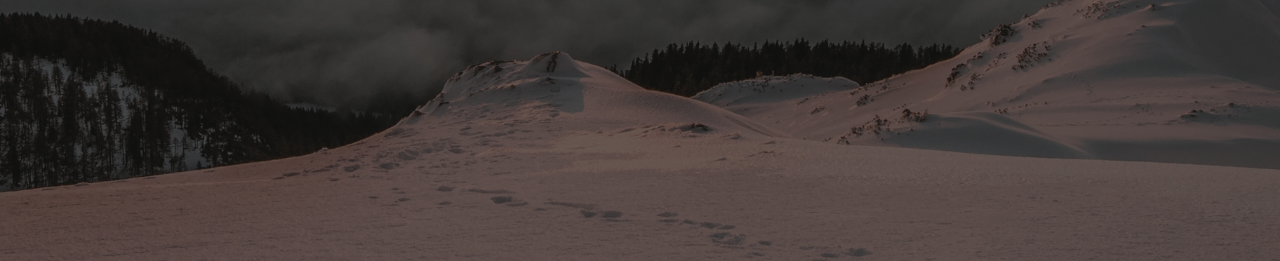
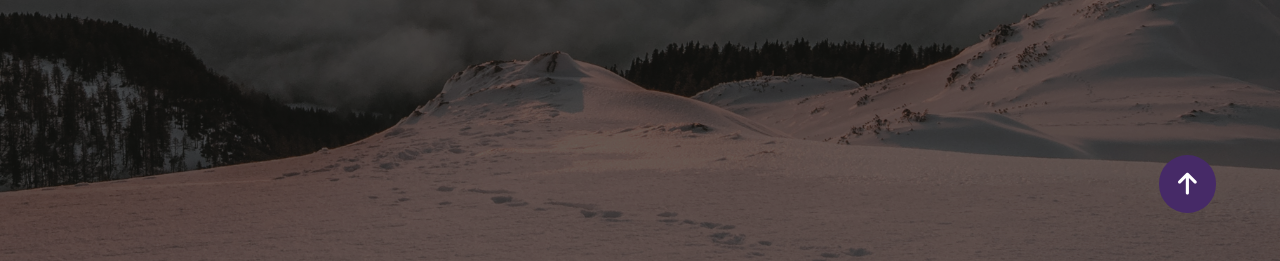
Before and after one commit to SabaG63/gitTest, a plain HTML site: page index.html in a window 1280 px wide. Shown: the part 539-800 px from the top of the page. Drawn offline with nearby package versions, Linux system fonts and the light colour scheme.

Commit message:
Add scrollup btn

```diff
--- a/css/style.css
+++ b/css/style.css
@@ -87,3 +87,14 @@ button {
     text-transform: uppercase;
     color: #fff;
 }
+/* v3.0.0 */
+.fixed {
+    position: absolute;
+    bottom: 3rem;
+    right: 4rem;
+    background-color: #462a67;
+    padding: 1rem 1.2rem;
+    border-radius: 50px;
+    font-size: 25px;
+    cursor: pointer;
+}
--- a/index.html
+++ b/index.html
@@ -7,8 +7,10 @@
     <title>Git - Offical</title>
     <link rel="stylesheet" href="css/reset.css">
     <link rel="stylesheet" href="css/style.css">
+    <link rel="stylesheet" href="https://cdnjs.cloudflare.com/ajax/libs/font-awesome/6.4.0/css/all.min.css" integrity="sha512-iecdLmaskl7CVkqkXNQ/ZH/XLlvWZOJyj7Yy7tcenmpD1ypASozpmT/E0iPtmFIB46ZmdtAc9eNBvH0H/ZpiBw==" crossorigin="anonymous" referrerpolicy="no-referrer" />
 </head>
 <body>
+
 
     <main id="main">
         <header class="header">
@@ -46,6 +48,12 @@
 
     <!-- v2.0.0 -->
 
+    <div class="fixed">
+        <i class="fa-solid fa-arrow-up" style="color: #ffffff;"></i>
+    </div>
+
+    <!-- v3.0.0 -->
+
     <script src="js/script.js"></script>
 </body>
 </html>
```
